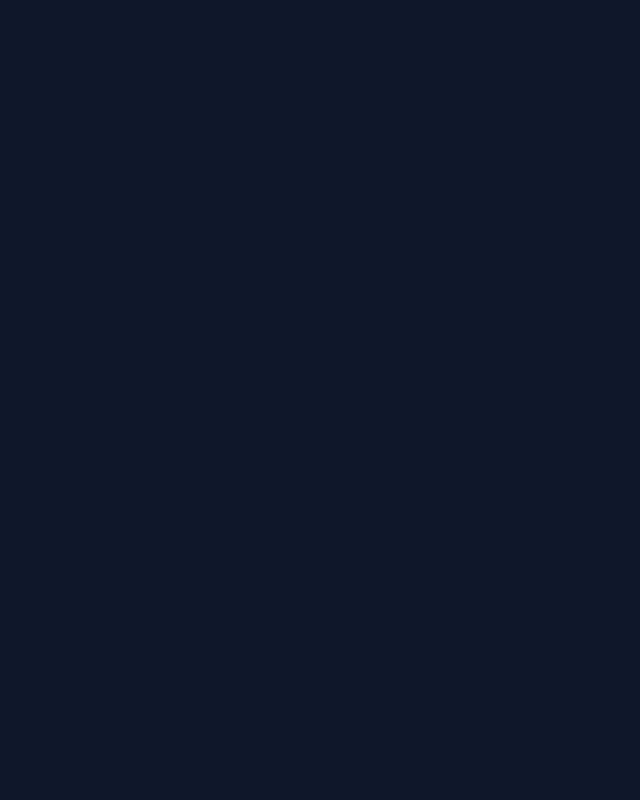
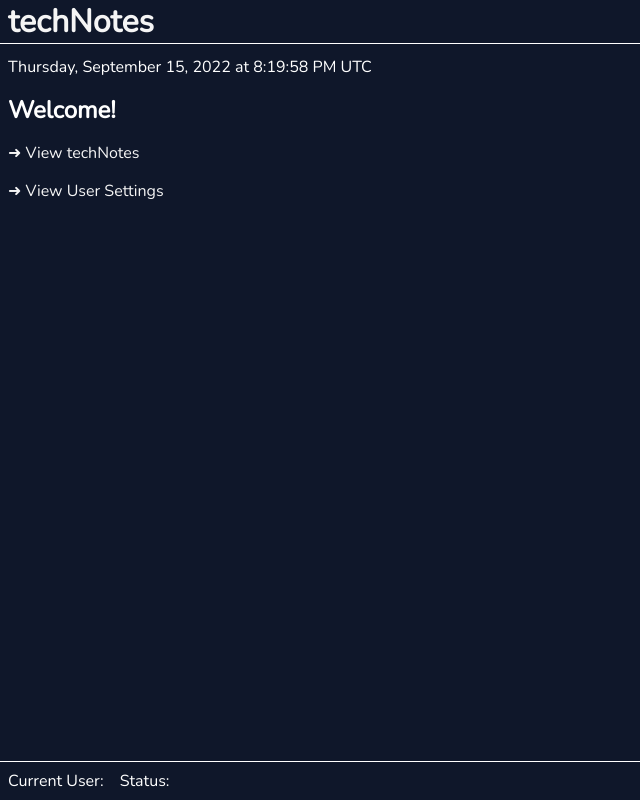
Before and after one commit to OzanOcak/-full-stack-frontend, a JavaScript app: page /dash in a window 1280 px wide. Before the commit this address had no page. Shown: the whole page, without its empty margins (0-640 px from the left). Built offline with nearby package versions, Linux system fonts and the light colour scheme; the HTML template or start-up script is replaced by a standard one.

Commit message:
README.md && yarn.lock

```diff
--- a/package.json
+++ b/package.json
@@ -3,6 +3,9 @@
   "version": "0.1.0",
   "private": true,
   "dependencies": {
+    "@fortawesome/fontawesome-svg-core": "^6.2.0",
+    "@fortawesome/free-solid-svg-icons": "^6.2.0",
+    "@fortawesome/react-fontawesome": "^0.2.0",
     "react": "^18.2.0",
     "react-dom": "^18.2.0",
     "react-router-dom": "^6.4.0",
--- a/src/App.js
+++ b/src/App.js
@@ -1,7 +1,11 @@
 import { Route, Routes } from "react-router-dom";
 import Layout from "./components/Layout";
-import Login from "./components/Login";
+import Login from "./features/auth/Login";
 import Public from "./components/Public";
+import Welcome from "./features/auth/Welcome";
+import NotesList from "./features/notes/NoteList";
+import UsersList from "./features/users/UserList";
+import DashLayout from "./components/DashLayout";
 
 function App() {
   return (
@@ -9,6 +13,18 @@
       <Route path="/" element={<Layout />}>
         <Route index element={<Public />} />
         <Route path="login" element={<Login />} />
+        <Route path="dash" element={<DashLayout />}>
+          <Route index element={<Welcome />} />
+
+          <Route path="notes">
+            <Route index element={<NotesList />} />
+          </Route>
+
+          <Route path="users">
+            <Route index element={<UsersList />} />
+          </Route>
+        </Route>
+        {/* End Dash */}
       </Route>
     </Routes>
   );
--- /dev/null
+++ b/src/components/DashFooter.js
@@ -0,0 +1,33 @@
+import { FontAwesomeIcon } from "@fortawesome/react-fontawesome";
+import { faHouse } from "@fortawesome/free-solid-svg-icons";
+import { useNavigate, useLocation } from "react-router-dom";
+
+const DashFooter = () => {
+  const navigate = useNavigate();
+  const { pathname } = useLocation();
+
+  const onGoHomeClicked = () => navigate("/dash");
+
+  let goHomeButton = null;
+  if (pathname !== "/dash") {
+    goHomeButton = (
+      <button
+        className="dash-footer__button icon-button"
+        title="Home"
+        onClick={onGoHomeClicked}
+      >
+        <FontAwesomeIcon icon={faHouse} />
+      </button>
+    );
+  }
+
+  const content = (
+    <footer className="dash-footer">
+      {goHomeButton}
+      <p>Current User:</p>
+      <p>Status:</p>
+    </footer>
+  );
+  return content;
+};
+export default DashFooter;
--- /dev/null
+++ b/src/components/DashHeader.js
@@ -0,0 +1,17 @@
+import { Link } from "react-router-dom";
+
+const DashHeader = () => {
+  const content = (
+    <header className="dash-header">
+      <div className="dash-header__container">
+        <Link to="/dash">
+          <h1 className="dash-header__title">techNotes</h1>
+        </Link>
+        <nav className="dash-header__nav">{/* add nav buttons later */}</nav>
+      </div>
+    </header>
+  );
+
+  return content;
+};
+export default DashHeader;
--- /dev/null
+++ b/src/components/DashLayout.js
@@ -0,0 +1,16 @@
+import { Outlet } from "react-router-dom";
+import DashHeader from "./DashHeader";
+import DashFooter from "./DashFooter";
+
+const DashLayout = () => {
+  return (
+    <>
+      <DashHeader />
+      <div className="dash-container">
+        <Outlet />
+      </div>
+      <DashFooter />
+    </>
+  );
+};
+export default DashLayout;
--- a/src/components/Login.js
+++ /dev/null
@@ -1,4 +0,0 @@
-const Login = () => {
-  return <h1>Login</h1>;
-};
-export default Login;
```
Also changed, not shown: 2 other files (tests, documents, lock files or other folders).
